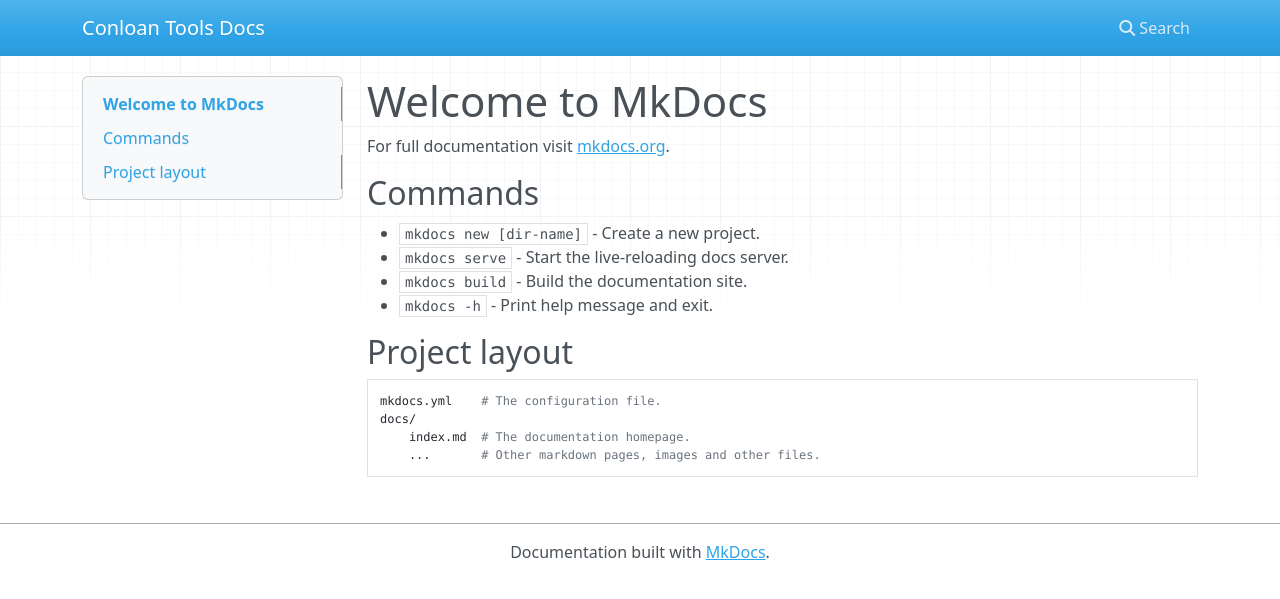
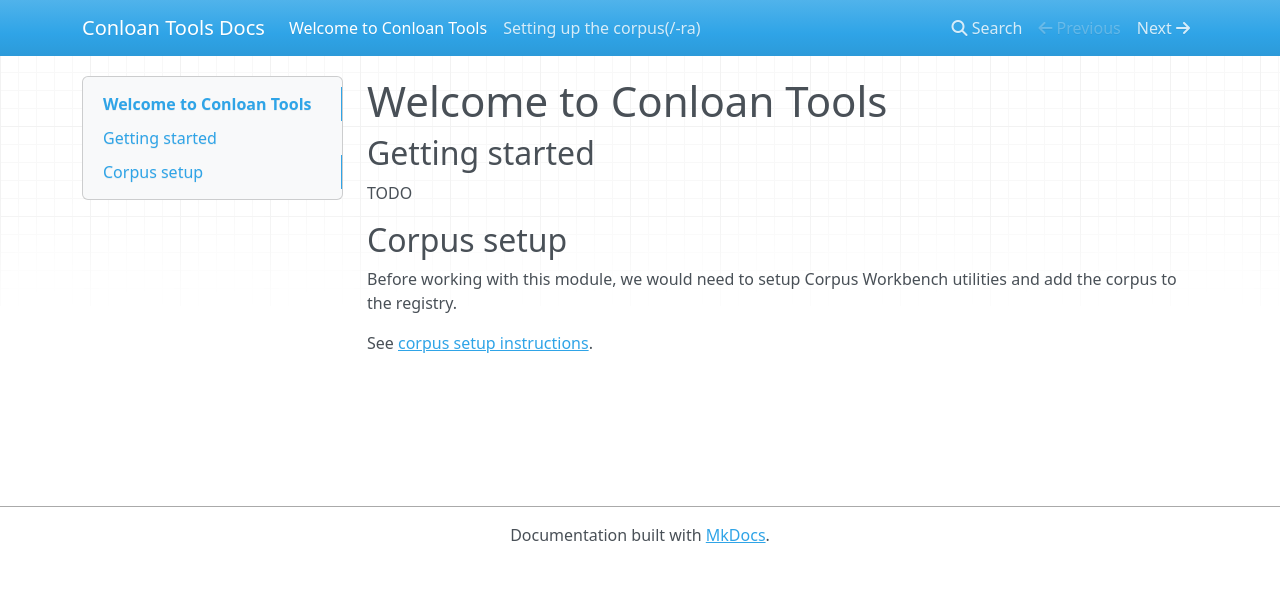
Before and after one commit to jorenchik/conloan-tools, an MkDocs documentation site: the page built from docs/index.md, in a window 1280 px wide. Shown: the top 599 px of the page. Built offline with MkDocs 1.6.1, drawn with Linux system fonts in a browser that asks for light colours; nearby versions of some CDN libraries.

Commit message:
docs: started index.ms and corpus_setup

```diff
--- a/docs/index.md
+++ b/docs/index.md
@@ -1,17 +1,12 @@
-# Welcome to MkDocs
+# Welcome to Conloan Tools
 
-For full documentation visit [mkdocs.org](https://www.mkdocs.org).
+## Getting started
 
-## Commands
+TODO
 
-* `mkdocs new [dir-name]` - Create a new project.
-* `mkdocs serve` - Start the live-reloading docs server.
-* `mkdocs build` - Build the documentation site.
-* `mkdocs -h` - Print help message and exit.
+## Corpus setup
 
-## Project layout
+Before working with this module, we would need to setup Corpus Workbench
+utilities and add the corpus to the registry.
 
-    mkdocs.yml    # The configuration file.
-    docs/
-        index.md  # The documentation homepage.
-        ...       # Other markdown pages, images and other files.
+See [corpus setup instructions](corpus_setup.md).
```
Also changed, not shown: docs/corpus_setup.md (added, +90 -0 lines).
